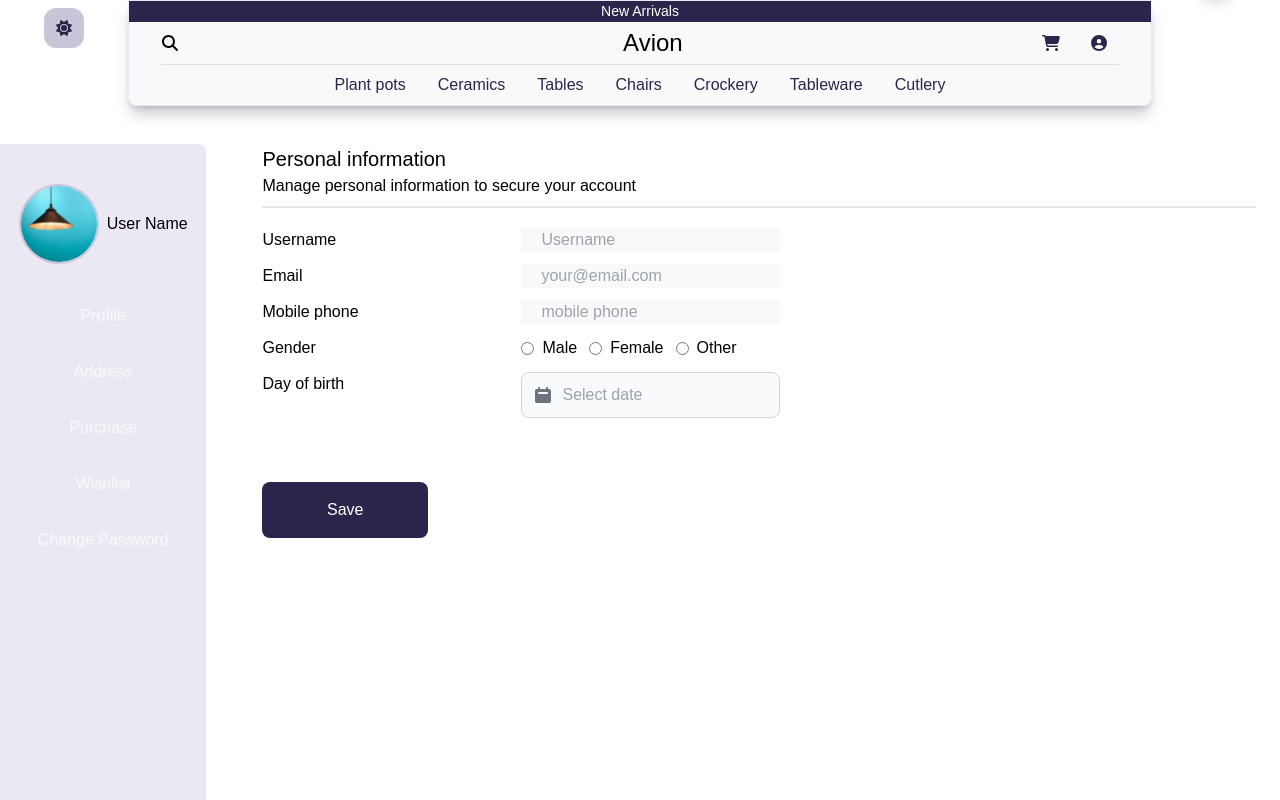
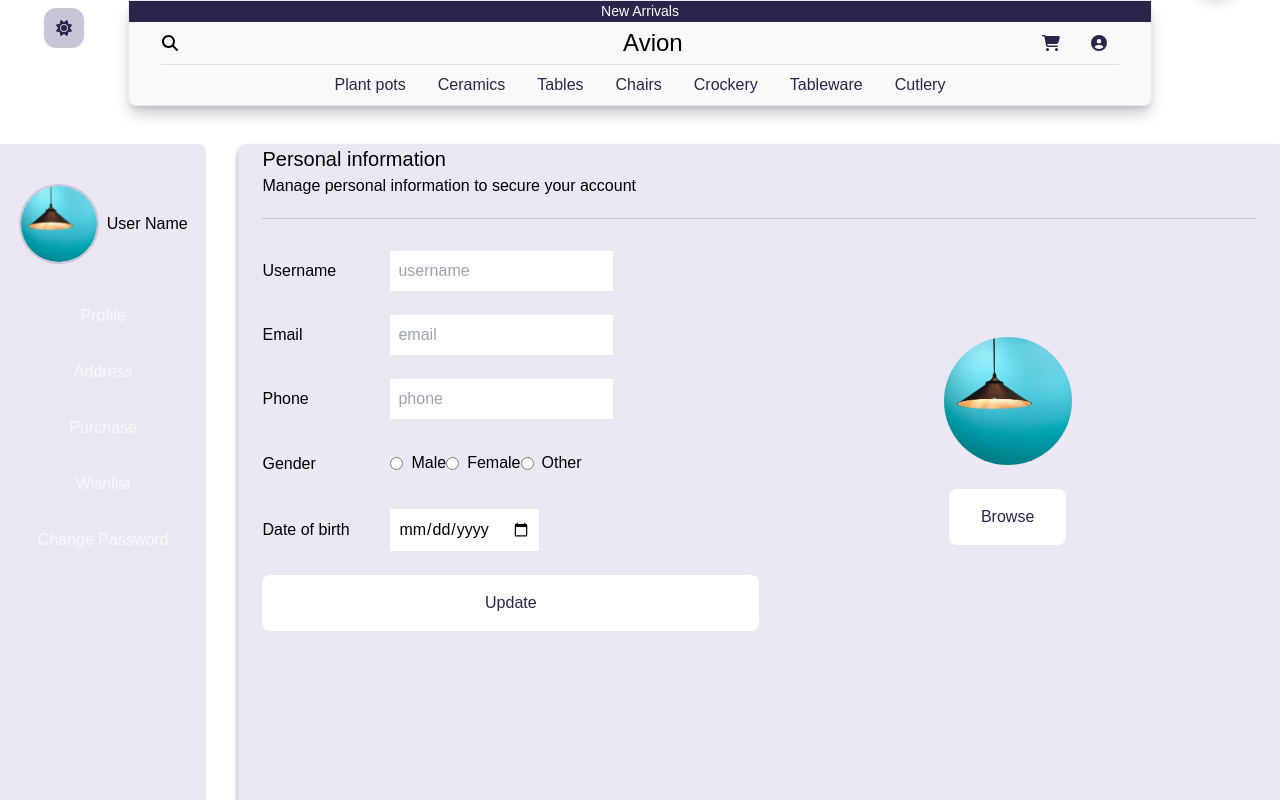
Before and after one commit to vuhuy172dh/ecommerce-website, a React (Create React App) app: page /user/account/profile in a window 1280 px wide. Shown: the top 800 px of the page. Built offline with nearby package versions, Linux system fonts and the light colour scheme; a web font is replaced by a local one.

Commit message:
update changePassword and profile UI

```diff
--- a/src/components/user/changePassword.jsx
+++ b/src/components/user/changePassword.jsx
@@ -17,7 +17,7 @@ function ChangePassword() {
     console.log(data)
   }
   return (
-    <div className="w-full px-6 flex flex-col">
+    <div className="w-full px-6 pb-14 flex flex-col">
       {/*Helmet async*/}
       <Helmet>
         <title>Change Password</title>
--- a/src/components/user/profile.jsx
+++ b/src/components/user/profile.jsx
@@ -1,55 +1,51 @@
 import { Helmet } from 'react-helmet-async'
 import Button from '../button'
-const colors = {
-  dark: ['bg-[rgba(255,255,255,0.15)]', 'white'],
-  light: ['bg-light_grey', 'primary']
-}
+import CeilingLamp from '../../assets/images/CeilingLamp.png'
 
-function Profile({ Color = 'light' }) {
+function Profile() {
   return (
-    // Title
-    <div className="flex-row px-6 laptop:w-full">
+    <div className="flex-row px-6 pb-14 mb-8 laptop:w-full bg-border_grey dark:bg-secondary dark:text-white rounded-tl-lg rounded-bl-lg shadow-md shadow-black/40 dark:shadow-light_grey/30">
+      {/*Helmet async*/}
       <Helmet>
         <title>Profile</title>
       </Helmet>
 
-      <div className="border-b-2 border-primary-300 mb-5">
+      {/*title*/}
+      <div className="mb-5">
         <div className="laptop:text-h4">Personal information</div>
         <div className="text-body-sm laptop:text-body-md laptop:mb-2">
           Manage personal information to secure your account
         </div>
       </div>
 
-      <div className="flex">
-        <div className="grid grid-cols-2">
-          {/* All labels fields */}
-          <div className="flex flex-col gap-3 justifu">
-            <label className="pr-5">Username</label>
-            <label className="pr-5">Email</label>
-            <label className="pr-5">Mobile phone</label>
-            <label className="pr-5">Gender</label>
-            <label className="pr-5">Day of birth</label>
-          </div>
+      <hr className="w-full border-t border-t-border_dark mb-8" />
 
-          {/* All input fields */}
-          <div className="flex flex-col gap-3">
-            {/* Username input */}
-            <input
-              placeholder="Username"
-              className={`${colors[Color][0]}  pl-5 overflow-auto`}
-            />
-            {/* Email input  */}
-            <input
-              placeholder="your@email.com"
-              className={`${colors[Color][0]} pl-5 overflow-auto`}
-            />
-            {/* Mobile phone input */}
-            <input
-              placeholder="mobile phone"
-              className={`${colors[Color][0]} pl-5 overflow-auto`}
-            />
-            {/* Genders radio options */}
-            <div className="flex gap-3">
+      {/*body*/}
+      <div className="w-full flex columns-2">
+        {/*form*/}
+        <form className="flex flex-1 flex-col items-start gap-6">
+          {/*User name*/}
+          <label className="flex items-center">
+            <p className="w-32">Username</p>
+            <input type="text" placeholder="username" className="py-2 px-2" />
+          </label>
+
+          {/*Email*/}
+          <label className="flex items-center">
+            <p className="w-32">Email</p>
+            <input type="email" placeholder="email" className="py-2 px-2" />
+          </label>
+
+          {/*Email*/}
+          <label className="flex items-center">
+            <p className="w-32">Phone</p>
+            <input type="number" placeholder="phone" className="py-2 px-2" />
+          </label>
+
+          {/*gender*/}
+          <label className="flex items-center py-2">
+            <p className="w-32">Gender</p>
+            <div>
               {/* Male */}
               <label className="inline-flex items-center">
                 <input
@@ -78,41 +74,33 @@ function Profile({ Color = 'light' }) {
                 <span className="ml-2">Other</span>
               </label>
             </div>
+          </label>
 
-            {/* Date of birth */}
+          {/*Date of birth*/}
+          <label className="flex items-center">
+            <p className="w-32">Date of birth</p>
+            <input
+              type="date"
+              placeholder="date of birth"
+              className="py-2 px-2"
+            />
+          </label>
 
-            <div class="relative">
-              <div class="flex absolute inset-y-0 left-0 items-center pl-3 pointer-events-none">
-                <svg
-                  aria-hidden="true"
-                  class="w-5 h-5 text-gray-500 dark:text-gray-400"
-                  fill="currentColor"
-                  viewBox="0 0 20 20"
-                  xmlns="http://www.w3.org/2000/svg"
-                >
-                  <path
-                    fill-rule="evenodd"
-                    d="M6 2a1 1 0 00-1 1v1H4a2 2 0 00-2 2v10a2 2 0 002 2h12a2 2 0 002-2V6a2 2 0 00-2-2h-1V3a1 1 0 10-2 0v1H7V3a1 1 0 00-1-1zm0 5a1 1 0 000 2h8a1 1 0 100-2H6z"
-                    clip-rule="evenodd"
-                  ></path>
-                </svg>
-              </div>
-              <input
-                datepicker
-                type="text"
-                class="bg-gray-50 border border-gray-300 text-gray-900 sm:text-sm rounded-lg focus:ring-blue-500 focus:border-blue-500 block w-full pl-10 p-2.5 dark:bg-gray-700 dark:border-gray-600 dark:placeholder-gray-400 dark:text-white dark:focus:ring-blue-500 dark:focus:border-blue-500 datepicker-input"
-                placeholder="Select date"
-              />
-            </div>
+          <div className="w-full flex">
+            <Button>Update</Button>
+          </div>
+        </form>
+
+        {/*Change Avatar*/}
+        <div className="flex flex-col flex-1 items-center justify-center gap-6">
+          <div className="w-32 h-32 rounded-full overflow-hidden">
+            <img src={CeilingLamp} alt="avatar" className="w-full h-full" />
+          </div>
+
+          <div className="w-fit h-fit">
+            <Button>Browse</Button>
           </div>
         </div>
-        {/* Edit profile image */}
-        <div></div>
-      </div>
-      <div className="flex w-full laptop:w-1/6 laptop:mt- mobile:mb-16 mt-16">
-        <Button Size="medium" Color="primary" State="default">
-          Save
-        </Button>
       </div>
     </div>
   )
```
